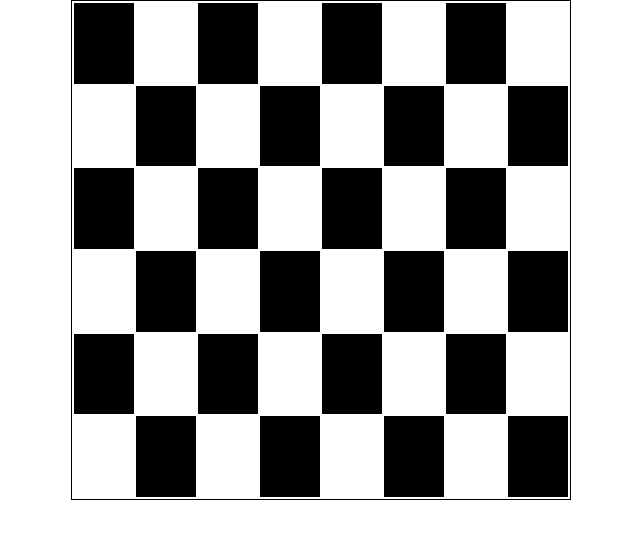
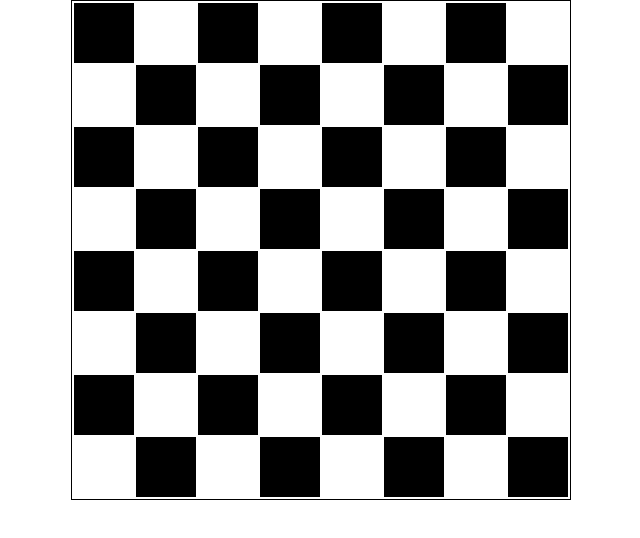
Before and after one commit to EngineerPawanKumar/ChessBoard, a plain HTML site: page index.html in a window 1280 px wide. Shown: the whole page, without its empty margins (319-959 px from the left). Drawn offline with Linux system fonts and the light colour scheme.

Commit message:
Update index.html

```diff
--- a/index.html
+++ b/index.html
@@ -94,6 +94,28 @@
             <td class="black">Black</td>
 
         </tr>
+        <tr>
+            <td class="black">Black</td>
+            <td class="white">White</td>
+            <td class="black">Black</td>
+            <td class="white">White</td>
+            <td class="black">Black</td>
+            <td class="white">White</td>
+            <td class="black">Black</td>
+            <td class="white">White</td>
+
+        </tr>
+        <tr>
+            <td class="white">White</td>
+            <td class="black">Black</td>
+            <td class="white">White</td>
+            <td class="black">Black</td>
+            <td class="white">White</td>
+            <td class="black">Black</td>
+            <td class="white">White</td>
+            <td class="black">Black</td>
+
+        </tr>
 
     </table>
 </body>
```
